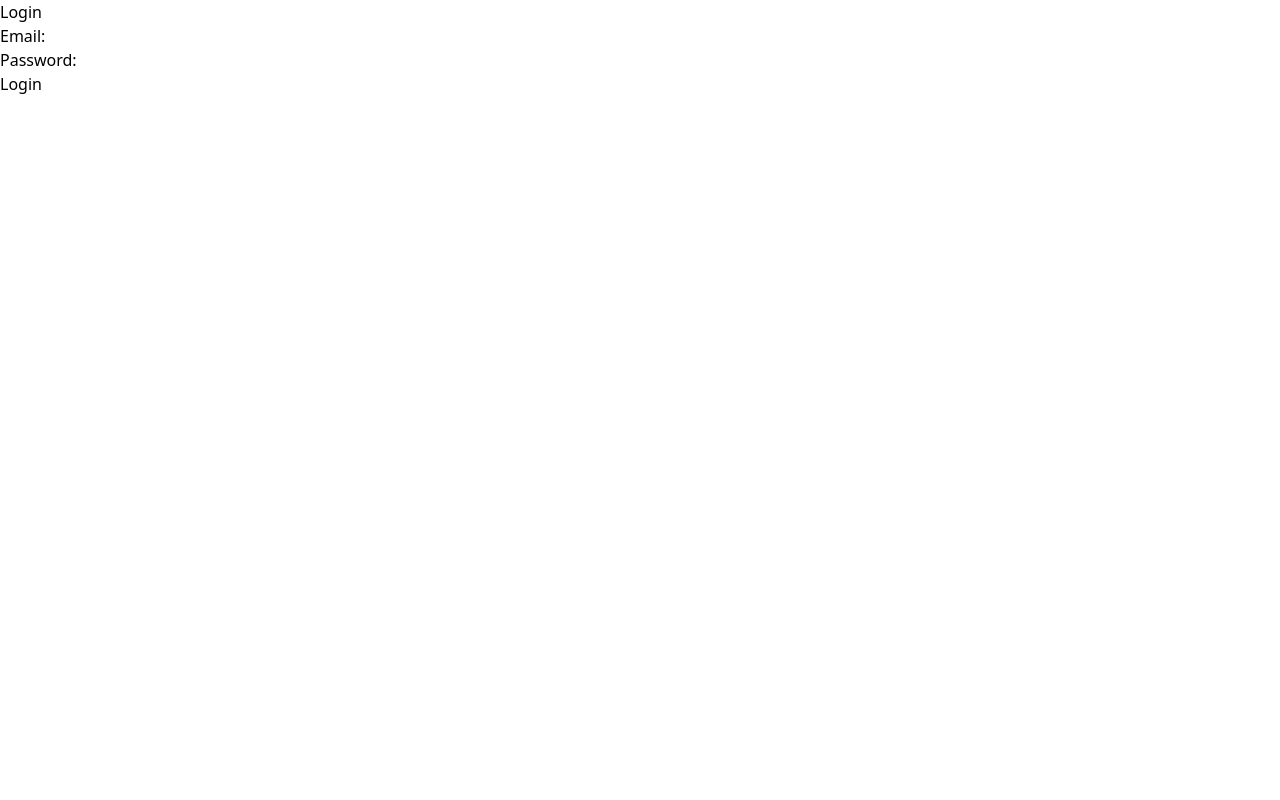
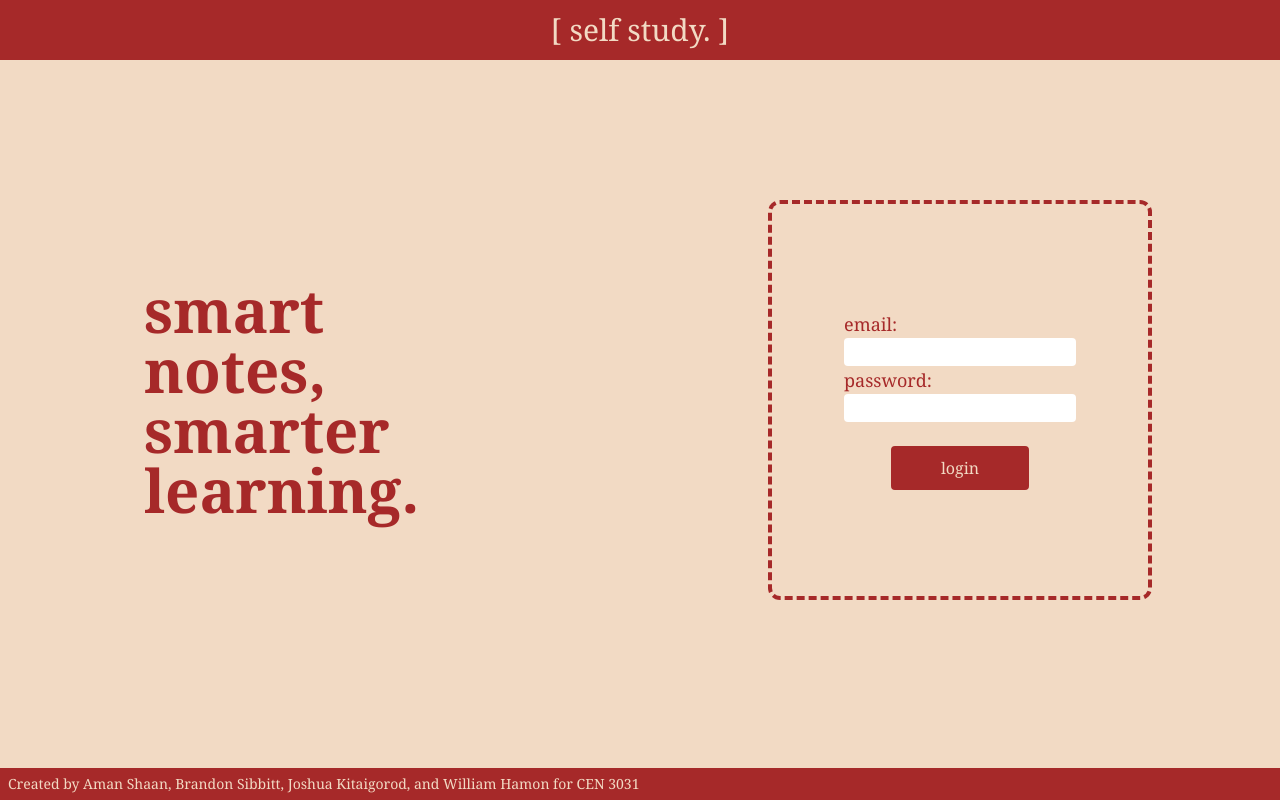
Before and after one commit to amanks5/SelfStudy, a React (Vite) app in the folder frontend/: page /login in a window 1280 px wide. Built offline with nearby package versions, Linux system fonts and the light colour scheme.

Commit message:
Ported login screen UI code

```diff
--- a/frontend/src/App.jsx
+++ b/frontend/src/App.jsx
@@ -3,8 +3,22 @@ import { BrowserRouter as Router, Routes, Route } from "react-router-dom";
 import Login from "./Login";
 import Signup from "./Signup";
 
+function Header() {
+  return <div className="fixed flex content-center w-full bg-[#A62929] py-3">
+    <h1 className="mx-auto align-middle font-serif text-3xl text-[#F2DAC4]">[ self study. ]</h1>
+  </div>
+}
+
+function Footer() {
+  return <div className="fixed bottom-0 w-full content-left px-2 bg-[#A62929] py-1.5">
+    <p className="font-serif text-sm text-[#F2DAC4]">Created by Aman Shaan, Brandon Sibbitt, Joshua Kitaigorod, and William Hamon for CEN 3031</p>
+  </div>
+}
+
 function App() {
   return (
+    <body className="bg-[#F2DAC4]">
+    <Header />
     <Router>
       <Routes>
         <Route path="/" element={<h1 class="underline">Hello, Worldd!</h1>} />
@@ -12,6 +26,8 @@ function App() {
         <Route path="/signup" element={<Signup />} />
       </Routes>
     </Router>
+    <Footer />
+    </body>
   );
 }
 
--- a/frontend/src/Login.jsx
+++ b/frontend/src/Login.jsx
@@ -27,37 +27,28 @@ const Login = () => {
     }
   };
 
-
   return (
-    <div>
-      <h2>Login</h2>
-      <form onSubmit={handleSubmit}>
-        <div>
-          <label>Email: </label>
-          <input
-            type="email"
-            value={email}
-            required
-            onChange={(e) => setEmail(e.target.value)}
-          />
+    <div className="mx-auto flex h-screen justify-center items-center">
+      <div className="grid grid-cols-2">
+        <div className="mx-32 px-4 py-20 text-6xl font-serif font-bold text-[#A62929]">smart notes, smarter learning.</div>
+        <div className="flex rounded-xl mx-32 px-12 items-center border-4 border-[#A62929] border-dashed">
+          <form className="w-full px-6" onSubmit={handleSubmit}>
+            <label className="font-serif text-lg text-[#A62929]">email:</label><br></br>
+            <input className="bg-white w-full py-0.5 rounded-sm font-serif p-1.5" type="email" value={email} required onChange={(e) => setEmail(e.target.value)}/>
+            <br></br>
+            <label className="font-serif text-lg text-[#A62929]">password:</label><br></br>
+            <input className="bg-white w-full py-0.5 rounded-sm font-serif p-1.5" type="password" value={password} required onChange={(e) => setPassword(e.target.value)} />
+            <br></br><br></br>
+            <div className="flex justify-center items-center">
+            <button className="bg-[#A62929] hover:bg-[#F2DAC4] px-12 py-2 rounded-sm font-serif text-[#F2DAC4] hover:text-[#A62929] border-2 border-[#A62929] cursor-pointer" type="submit">login</button>
+            </div>
+          </form>
         </div>
-        <div>
-          <label>Password: </label>
-          <input
-            type="password"
-            value={password}
-            required
-            onChange={(e) => setPassword(e.target.value)}
-          />
-        </div>
-        <button type="submit">Login</button>
-      </form>
-
-
+      </div>
       {error && <p style={{ color: "red" }}>{error}</p>}
       {message && <p style={{ color: "green" }}>{message}</p>}
     </div>
-  );
+  )
 };
 
 export default Login;
```
